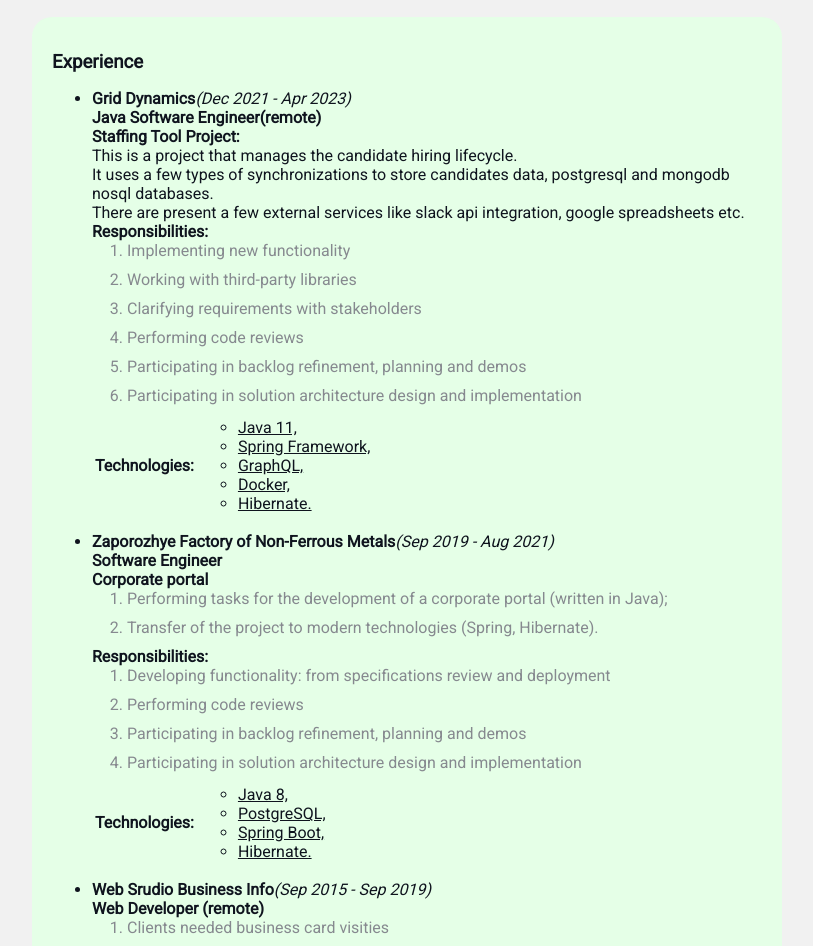
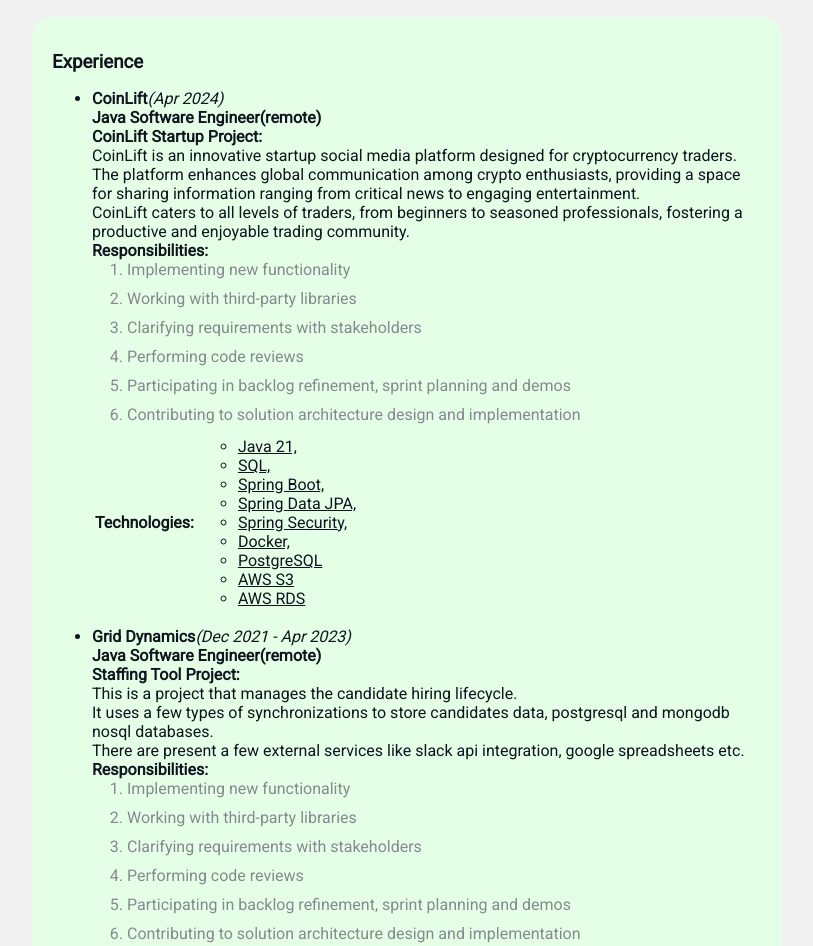
Before and after one commit to spezdmtest/cv, a plain HTML site: page index.html in a window 1280 px wide. Shown: the part 849-1795 px from the top of the page, without its empty margins (233-1046 px from the left). Drawn offline with Linux system fonts and the light colour scheme.

Commit message:
Add files via upload

```diff
--- a/index.html
+++ b/index.html
@@ -59,6 +59,46 @@
         <div class="card bg-green">
             <h3>Experience</h3>
             <ul type="disc">
+                <li><strong>CoinLift</strong><em>(Apr 2024)</em><br>
+                    <strong>Java Software Engineer(remote)</strong><br>
+                    <strong>CoinLift Startup Project:</strong><br>
+                    CoinLift is an innovative startup social media platform designed for cryptocurrency
+                    traders.<br>
+                    The platform enhances global communication among crypto enthusiasts, providing a space
+                    for sharing information ranging from critical news to engaging entertainment.<br>
+                    CoinLift caters to all levels of traders, from beginners to seasoned professionals,
+                    fostering a productive and enjoyable trading community.<br>
+                    <strong>Responsibilities:</strong><br>
+                    <ol class="list">
+                        <li>Implementing new functionality</li>
+                        <li>Working with third-party libraries</li>
+                        <li>Clarifying requirements with stakeholders</li>
+                        <li>Performing code reviews</li>
+                        <li>Participating in backlog refinement, sprint planning and demos</li>
+                        <li>Contributing to solution architecture design and implementation</li>
+                    </ol>
+                    <table>
+                        <tr>
+                            <td><strong>Technologies:</strong></td>
+                            <td>
+                                <ul>
+                                    <li><u>Java 21,</u></li>
+                                    <li><u>SQL,</u></li>
+                                    <li><u>Spring Boot,</u></li>
+                                    <li><u>Spring Data JPA,</u></li>
+                                    <li><u>Spring Security,</u></li>
+                                    <li><u>Docker,</u></li>
+                                    <li><u>PostgreSQL</u></li>
+                                    <li><u>AWS S3</u></li>
+                                    <li><u>AWS RDS</u></li>
+                                </ul>
+                            </td>
+                        </tr>
+                    </table>
+                </li>
+            </ul>
+
+            <ul type="disc">
                 <li><strong>Grid Dynamics</strong><em>(Dec 2021 - Apr 2023)</em><br>
                     <strong>Java Software Engineer(remote)</strong> <br>
                     <strong>Staffing Tool Project:</strong><br>
@@ -73,8 +113,8 @@
                         <li>Working with third-party libraries</li>
                         <li>Clarifying requirements with stakeholders</li>
                         <li>Performing code reviews</li>
-                        <li>Participating in backlog refinement, planning and demos</li>
-                        <li>Participating in solution architecture design and implementation</li>
+                        <li>Participating in backlog refinement, sprint planning and demos</li>
+                        <li>Contributing to solution architecture design and implementation</li>
                     </ol>
                     <table>
                         <tr>
```
